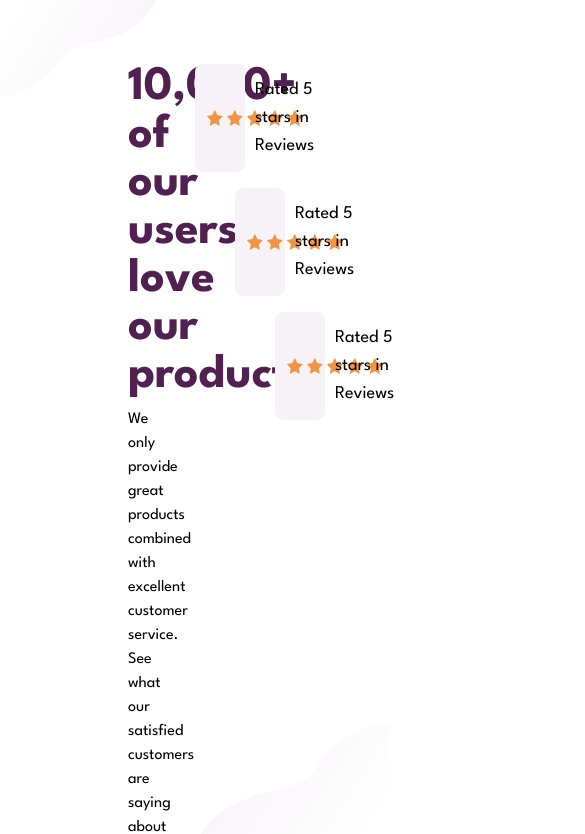
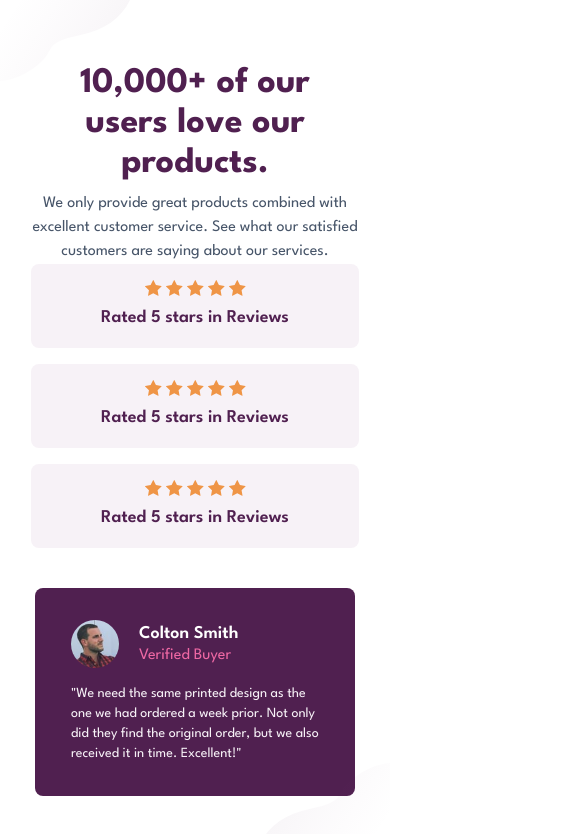
Before and after one commit to thedevangvishnu/mastering-react, a React (Create React App) app in the folder react-practice-projects/newbie-level/project-04/: page / in a window 390 px wide. Shown: the top 834 px of the page, 585 px wide, since content can reach past the window. Built offline with nearby package versions, Linux system fonts and the light colour scheme.

Commit message:
Make the app responsive for smaller screens

```diff
--- a/react-practice-projects/newbie-level/project-04/src/components/rating/Rating.jsx
+++ b/react-practice-projects/newbie-level/project-04/src/components/rating/Rating.jsx
@@ -1,11 +1,19 @@
 import star from "../../assets/images/icon-star.svg";
 
-const Rating = ({ margin }) => {
-  const marginStyles =
-    margin !== undefined ? { marginLeft: `${margin}rem` } : {};
+const Rating = ({ margin, minWidth }) => {
+  let marginStyles;
+
+  if (window.innerWidth >= 768) {
+    marginStyles = { marginLeft: `${margin}px` };
+  } else {
+    marginStyles = { marginLeft: "0px" };
+  }
+
+  //   const marginStyles = margin !== undefined ? `ml-${margin}` : "";
+
   return (
     <div
-      className={`bg-magenta-100 flex items-center p-3 relative gap-8 w-3/4 rounded-lg `}
+      className={`bg-magenta-100 xs:flex-col flex flex-row items-center xs:p-4 p-3 relative xs:gap-2 gap-8 xs:w-full w-3/4 rounded-lg`}
       style={marginStyles}
     >
       <div className="flex items-center gap-1 h-full">
@@ -15,7 +23,9 @@ const Rating = ({ margin }) => {
             <img key={index} src={star} alt="Star icon to display rating" />
           ))}
       </div>
-      <p className=" text-lg">Rated 5 stars in Reviews</p>
+      <p className=" text-lg text-magenta-300 font-semibold">
+        Rated 5 stars in Reviews
+      </p>
     </div>
   );
 };
--- a/react-practice-projects/newbie-level/project-04/src/components/section-content/SectionContent.jsx
+++ b/react-practice-projects/newbie-level/project-04/src/components/section-content/SectionContent.jsx
@@ -4,15 +4,15 @@ import { reviews } from "../../assets/reviews";
 
 const SectionContent = () => {
   return (
-    <div className="w-full h-screen relative flex flex-col gap-10 px-32 py-16 font-display">
+    <div className="w-full h-screen relative flex flex-col gap-10 xs:px-4 px-32 py-16 font-display">
       {/* upper section */}
-      <div className="w-full flex">
+      <div className="w-full xs:flex-col xs:items-center flex flex-row">
         {/* upper left */}
-        <div className="flex flex-col gap-2 w-1/2">
-          <h2 className="w-2/3 text-5xl font-bold text-magenta-300">
+        <div className="flex flex-col gap-2 xs:w-full xs:items-center w-1/2">
+          <h2 className="w-2/3 xs:text-4xl xs:text-center text-5xl font-bold text-magenta-300">
             10,000+ of our users love our products.
           </h2>
-          <p className="w-2/3">
+          <p className="xs:w-11/12 xs:text-center w-2/3 text-slate-600">
             We only provide great products combined with excellent customer
             service. See what our satisfied customers are saying about our
             services.
@@ -20,15 +20,15 @@ const SectionContent = () => {
         </div>
 
         {/* upper right */}
-        <div className="flex flex-col gap-4 w-1/2 ">
+        <div className="flex flex-col gap-4 xs:w-11/12 w-1/2 ">
           <Rating margin={0} />
-          <Rating margin={2.5} />
-          <Rating margin={5} />
+          <Rating margin={25} />
+          <Rating margin={50} />
         </div>
       </div>
 
       {/* lower section */}
-      <div className="flex gap-10 w-full">
+      <div className="xs:flex-col xs:items-center xs:pb-8 flex flex-row gap-10 w-full">
         {reviews.map((reviewItem) => (
           <ReviewCard key={reviewItem.id} reviewItem={reviewItem} />
         ))}
--- a/react-practice-projects/newbie-level/project-04/src/components/social-proof-section/SocialProofSection.jsx
+++ b/react-practice-projects/newbie-level/project-04/src/components/social-proof-section/SocialProofSection.jsx
@@ -4,9 +4,13 @@ import SectionContent from "../section-content/SectionContent";
 
 const SocialProofSection = () => {
   return (
-    <div className="w-screen h-screen relative flex flex-col items-center justify-center">
+    <div className="xs:w-full w-screen h-screen relative flex flex-col items-center justify-center">
       {/* top left background */}
-      <img src={topBackground} alt="" className="absolute top-0 left-0 w-2/5" />
+      <img
+        src={topBackground}
+        alt=""
+        className="absolute top-0 left-0 xs:w-1/3 w-2/5"
+      />
 
       {/* section content container*/}
 
@@ -16,7 +20,7 @@ const SocialProofSection = () => {
       <img
         src={bottomBackground}
         alt=""
-        className="absolute right-0 bottom-0 w-1/2"
+        className="absolute right-0 bottom-0 xs:w-1/3 w-1/2"
       />
     </div>
   );
```
